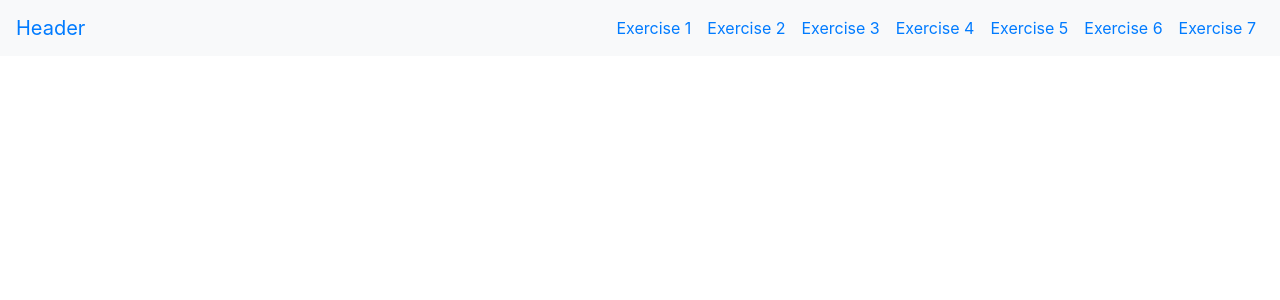
After one commit to nartkosova/src-nart, a PHP site: page /header.php in a window 1280 px wide. The commit adds this page. Shown: the top 300 px of the page. Run offline with PHP 8.4, Linux system fonts and the light colour scheme; data that the repository does not hold is empty; some libraries are stand-ins or nearby versions.

Commit message:
Created header, footer, and fixed the webpage lay

```diff
--- /dev/null
+++ b/nart-tasks/header.php
@@ -0,0 +1,47 @@
+<!DOCTYPE html>
+<html>
+<head>
+<meta charset="UTF-8">
+  <meta name="viewport" content="width=device-width, initial-scale=1, shrink-to-fit=no">
+  <link rel="stylesheet" href="https://stackpath.bootstrapcdn.com/bootstrap/4.5.2/css/bootstrap.min.css">
+    <title><?php echo $title;?></title>
+
+</head>
+<body>
+    <header>
+        <nav class="navbar navbar-expand-lg navbar-black bg-light">
+  <a class="navbar-brand" href="#">Header</a>
+  <button class="navbar-toggler" type="button" data-toggle="collapse" data-target="#navbarNav" aria-controls="navbarNav" aria-expanded="false" aria-label="Toggle navigation">
+    <span class="navbar-toggler-icon"></span>
+  </button>
+  <div class="collapse navbar-collapse" id="navbarNav">
+    <ul class="navbar-nav ml-auto">
+      <li class="nav-item active">
+        <a class="nav-link" href="ex1.php">Exercise 1 <span class="sr-only">(current)</span></a>
+      </li>
+      <li class="nav-item">
+        <a class="nav-link" href="ex2.php">Exercise 2</a>
+      </li>
+      <li class="nav-item">
+        <a class="nav-link" href="#">Exercise 3</a>
+      </li>
+      <li class="nav-item">
+        <a class="nav-link" href="#">Exercise 4</a>
+      </li>
+      <li class="nav-item">
+        <a class="nav-link" href="#">Exercise 5</a>
+      </li>
+      <li class="nav-item">
+        <a class="nav-link" href="#">Exercise 6</a>
+      </li>
+      <li class="nav-item">
+        <a class="nav-link" href="#">Exercise 7</a>
+      </li>
+    </ul>
+  </div>
+</nav>
+<script src="https://code.jquery.com/jquery-3.5.1.slim.min.js"></script>
+<script src="https://cdn.jsdelivr.net/npm/@popperjs/core@2.10.2/dist/umd/popper.min.js"></script>
+<script src="https://stackpath.bootstrapcdn.com/bootstrap/4.5.2/js/bootstrap.min.js"></script>
+    </header>
+    <link rel="stylesheet" href="styles.css">
--- /dev/null
+++ b/nart-tasks/styles.css
@@ -0,0 +1,12 @@
+.exercise1 {
+    max-width: 1200px;
+    margin: 0 auto;
+    padding: 20px;
+    line-height: 1.5;
+}
+img{
+    max-width: 100%;
+    height: auto;
+    display: block;
+    margin: 0 auto;
+}
```
Also changed, not shown: nart-tasks/ex1.php (+6 -2 lines), nart-tasks/footer.php (added, +13 -0 lines).
